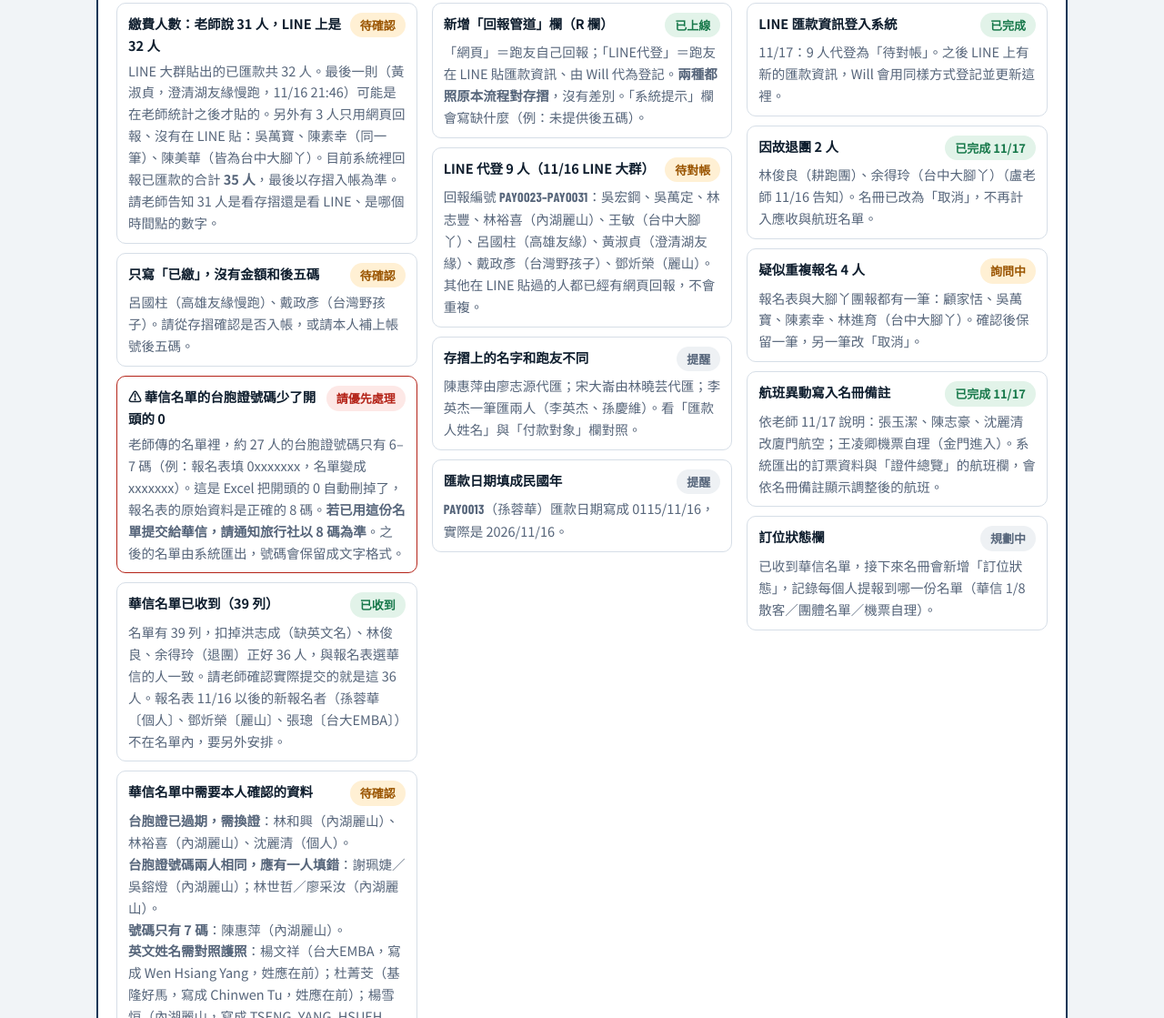
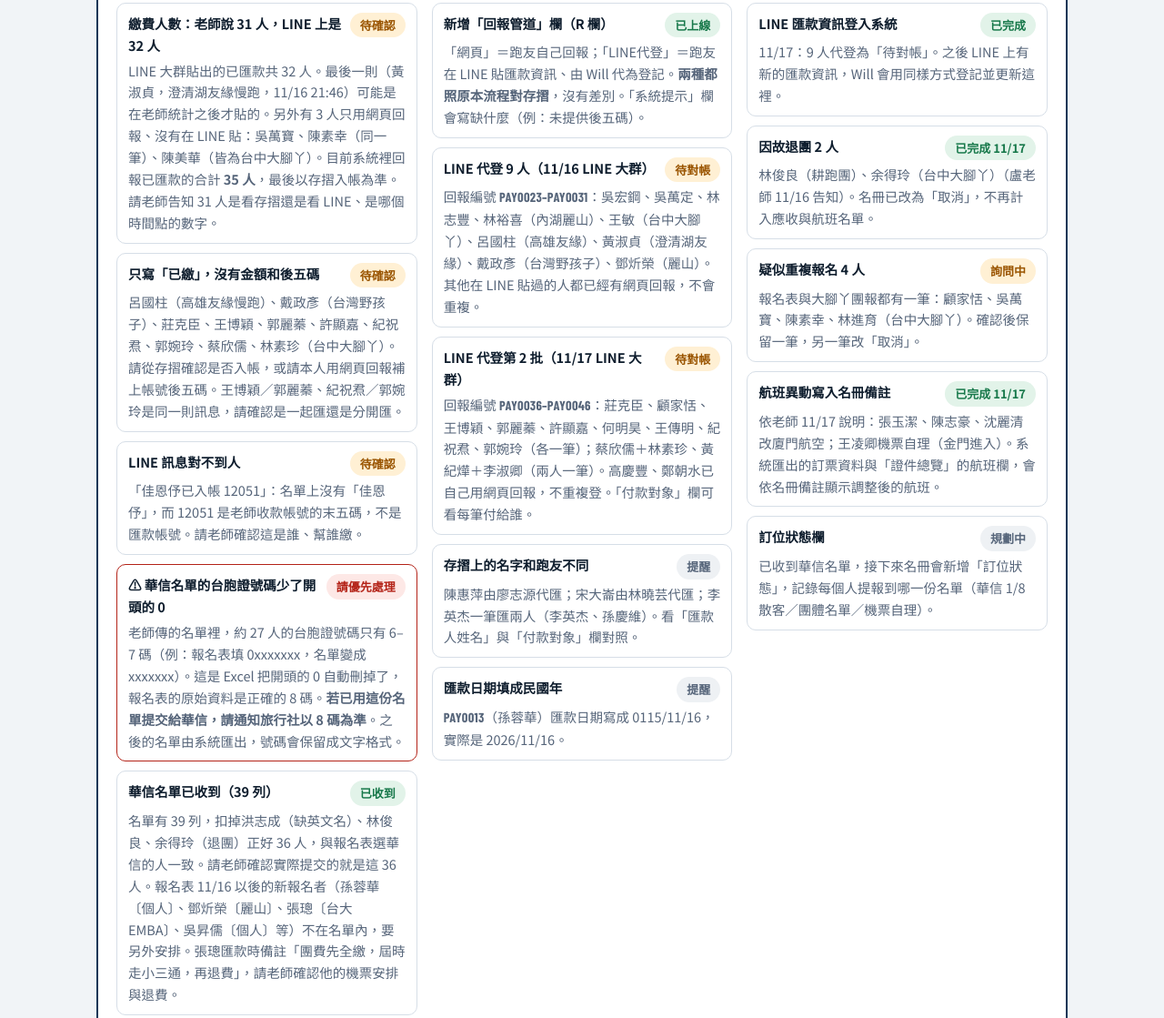
Before and after one commit to willleester/xiamen-2027, a plain HTML site: page staff.html in a window 1280 px wide. Shown: the part 410-1529 px from the top of the page at 91% size. Drawn offline with nearby package versions, Linux system fonts and the light colour scheme; a web font is replaced by a local one.

Commit message:
看板：LINE 代登第 2 批
Co-Authored-By: Claude Opus 5.5 <noreply@anthropic.com>

```diff
--- a/staff.html
+++ b/staff.html
@@ -133,11 +133,13 @@ footer .in{padding-block:0 32px}
           <div class="item"><div class="t">繳費人數：老師說 31 人，LINE 上是 32 人<span class="chip c-wait">待確認</span></div>
             <span class="d">LINE 大群貼出的已匯款共 32 人。最後一則（黃淑貞，澄清湖友緣慢跑，11/16 21:46）可能是在老師統計之後才貼的。另外有 3 人只用網頁回報、沒有在 LINE 貼：吳萬寶、陳素幸（同一筆）、陳美華（皆為台中大腳丫）。目前系統裡回報已匯款的合計 <b>35 人</b>，最後以存摺入帳為準。請老師告知 31 人是看存摺還是看 LINE、是哪個時間點的數字。</span></div>
           <div class="item"><div class="t">只寫「已繳」，沒有金額和後五碼<span class="chip c-wait">待確認</span></div>
-            <span class="d">呂國柱（高雄友緣慢跑）、戴政彥（台灣野孩子）。請從存摺確認是否入帳，或請本人補上帳號後五碼。</span></div>
+            <span class="d">呂國柱（高雄友緣慢跑）、戴政彥（台灣野孩子）、莊克臣、王博穎、郭麗蓁、許顯嘉、紀祝焄、郭婉玲、蔡欣儒、林素珍（台中大腳丫）。請從存摺確認是否入帳，或請本人用網頁回報補上帳號後五碼。王博穎／郭麗蓁、紀祝焄／郭婉玲是同一則訊息，請確認是一起匯還是分開匯。</span></div>
+          <div class="item"><div class="t">LINE 訊息對不到人<span class="chip c-wait">待確認</span></div>
+            <span class="d">「佳恩伃已入帳 12051」：名單上沒有「佳恩伃」，而 12051 是老師收款帳號的末五碼，不是匯款帳號。請老師確認這是誰、幫誰繳。</span></div>
           <div class="item" style="border-color:var(--err)"><div class="t">⚠ 華信名單的台胞證號碼少了開頭的 0<span class="chip c-bad">請優先處理</span></div>
             <span class="d">老師傳的名單裡，約 27 人的台胞證號碼只有 6–7 碼（例：報名表填 0xxxxxxx，名單變成 xxxxxxx）。這是 Excel 把開頭的 0 自動刪掉了，報名表的原始資料是正確的 8 碼。<b>若已用這份名單提交給華信，請通知旅行社以 8 碼為準</b>。之後的名單由系統匯出，號碼會保留成文字格式。</span></div>
           <div class="item"><div class="t">華信名單已收到（39 列）<span class="chip c-ok">已收到</span></div>
-            <span class="d">名單有 39 列，扣掉洪志成（缺英文名）、林俊良、余得玲（退團）正好 36 人，與報名表選華信的人一致。請老師確認實際提交的就是這 36 人。報名表 11/16 以後的新報名者（孫蓉華〔個人〕、鄧炘榮〔麗山〕、張璁〔台大EMBA〕）不在名單內，要另外安排。</span></div>
+            <span class="d">名單有 39 列，扣掉洪志成（缺英文名）、林俊良、余得玲（退團）正好 36 人，與報名表選華信的人一致。請老師確認實際提交的就是這 36 人。報名表 11/16 以後的新報名者（孫蓉華〔個人〕、鄧炘榮〔麗山〕、張璁〔台大EMBA〕、吳昇儒〔個人〕等）不在名單內，要另外安排。張璁匯款時備註「團費先全繳，屆時走小三通，再退費」，請老師確認他的機票安排與退費。</span></div>
           <div class="item"><div class="t">華信名單中需要本人確認的資料<span class="chip c-wait">待確認</span></div>
             <span class="d"><b>台胞證已過期，需換證</b>：林和興（內湖麗山）、林裕喜（內湖麗山）、沈麗清（個人）。<br><b>台胞證號碼兩人相同，應有一人填錯</b>：謝珮婕／吳鎔燈（內湖麗山）；林世哲／廖采汝（內湖麗山）。<br><b>號碼只有 7 碼</b>：陳惠萍（內湖麗山）。<br><b>英文姓名需對照護照</b>：楊文祥（台大EMBA，寫成 Wen Hsiang Yang，姓應在前）；杜菁芠（基隆好馬，寫成 Chinwen Tu，姓應在前）；楊雪恒（內湖麗山，寫成 TSENG. YANG. HSUEH. HENG，確認護照是否冠夫姓）。<br><b>申請更正尚未處理</b>：吳宏鋼（內湖麗山）11/10 申請更正台胞證號碼。</span></div>
           <div class="item"><div class="t">從華信名單扣除的 5 人<span class="chip c-ok">已說明 11/17</span></div>
@@ -152,6 +154,8 @@ footer .in{padding-block:0 32px}
             <span class="d">「網頁」＝跑友自己回報；「LINE代登」＝跑友在 LINE 貼匯款資訊、由 Will 代為登記。<b>兩種都照原本流程對存摺</b>，沒有差別。「系統提示」欄會寫缺什麼（例：未提供後五碼）。</span></div>
           <div class="item"><div class="t">LINE 代登 9 人（11/16 LINE 大群）<span class="chip c-wait">待對帳</span></div>
             <span class="d">回報編號 <span class="ids">PAY0023–PAY0031</span>：吳宏鋼、吳萬定、林志豐、林裕喜（內湖麗山）、王敏（台中大腳丫）、呂國柱（高雄友緣）、黃淑貞（澄清湖友緣）、戴政彥（台灣野孩子）、鄧炘榮（麗山）。其他在 LINE 貼過的人都已經有網頁回報，不會重複。</span></div>
+          <div class="item"><div class="t">LINE 代登第 2 批（11/17 LINE 大群）<span class="chip c-wait">待對帳</span></div>
+            <span class="d">回報編號 <span class="ids">PAY0036–PAY0046</span>：莊克臣、顧家恬、王博穎、郭麗蓁、許顯嘉、何明昊、王傳明、紀祝焄、郭婉玲（各一筆）；蔡欣儒＋林素珍、黃紀燁＋李淑卿（兩人一筆）。高慶豐、鄭朝水已自己用網頁回報，不重複登。「付款對象」欄可看每筆付給誰。</span></div>
           <div class="item"><div class="t">存摺上的名字和跑友不同<span class="chip c-off">提醒</span></div>
             <span class="d">陳惠萍由廖志源代匯；宋大崙由林曉芸代匯；李英杰一筆匯兩人（李英杰、孫慶維）。看「匯款人姓名」與「付款對象」欄對照。</span></div>
           <div class="item"><div class="t">匯款日期填成民國年<span class="chip c-off">提醒</span></div>
```
